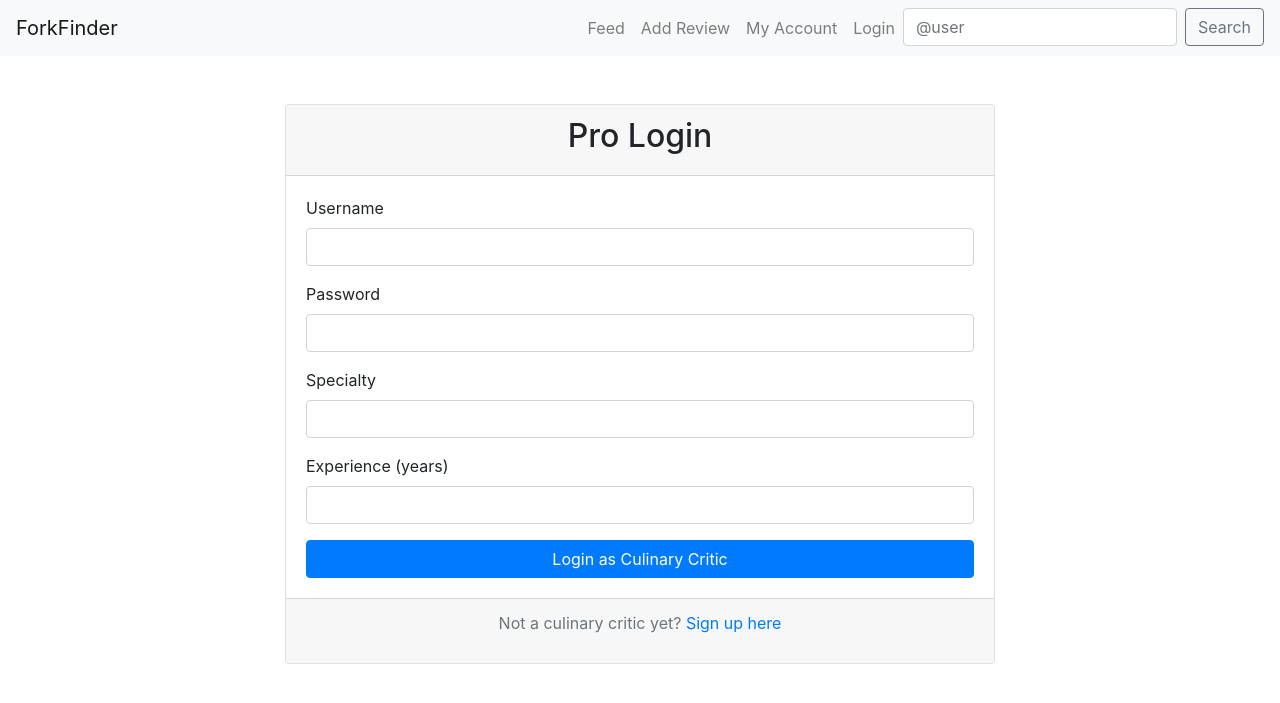
After one commit to paulfersi/fork_finder, a Django app: page /pro-login/ in a window 1280 px wide. The commit adds this page. Shown: the top 703 px of the page. Run offline with Django 5.2, Linux system fonts and the light colour scheme; some libraries are stand-ins or nearby versions.

Commit message:
working on login/registration

```diff
--- a/core/urls.py
+++ b/core/urls.py
@@ -4,7 +4,7 @@ from .views import feed_view, account_view,profile_view,search_user_view, AddRev
 STATIC_URL = "/media/static"
 
 urlpatterns = [
-    path("", feed_view, name="feed"),
+    path('feed/', feed_view, name="feed"),
     path('account/', account_view, name='account'),
     path('add_review/', AddReviewView.as_view(), name='add_review'),
     path("profile/<int:pk>/", profile_view, name="profile"),
--- a/core/views.py
+++ b/core/views.py
@@ -24,6 +24,12 @@ def feed_view(request):
 def account_view(request):
     # logic to get account data
     return render(request, 'account.html')
+
+def landing_page_view(request):
+    return render(request, 'landing_page.html')
+
+def pro_login_view(request):
+    return render(request, 'registration/pro_login.html')
 
 class UserCreateView(CreateView):
     form_class = UserCreationForm
--- a/fork_finder/urls.py
+++ b/fork_finder/urls.py
@@ -17,7 +17,7 @@ Including another URLconf
 from django.contrib import admin
 from django.urls import path,include
 from django.contrib.auth import views as auth_views
-from core.views import UserCreateView
+from core.views import UserCreateView, landing_page_view, pro_login_view
 from django.conf.urls.static import static
 from django.conf import settings
 from .settings import MEDIA_URL, MEDIA_ROOT
@@ -30,4 +30,6 @@ urlpatterns = [
     path("login/",auth_views.LoginView.as_view(), name="login"),
     path("logout/",auth_views.LogoutView.as_view(), name="logout"),
     path('',include('recommendations.urls')),
+    path('', landing_page_view, name='landing_page'),
+    path('pro-login/', pro_login_view, name='pro_login'),
 ] + static(MEDIA_URL, document_root=MEDIA_ROOT)
--- /dev/null
+++ b/templates/registration/pro_login.html
@@ -0,0 +1,41 @@
+{% extends "base.html" %}
+
+{% block content %}
+<div class="container">
+    <div class="row justify-content-center mt-5">
+        <div class="col-md-8">
+            <div class="card">
+                <div class="card-header">
+                    <h2 class="text-center">Pro Login</h2>
+                </div>
+                <div class="card-body">
+                    <form method="post">
+                        {% csrf_token %}
+                        <div class="form-group">
+                            <label for="username">Username</label>
+                            <input type="text" class="form-control" id="username" name="username" required>
+                        </div>
+                        <div class="form-group">
+                            <label for="password">Password</label>
+                            <input type="password" class="form-control" id="password" name="password" required>
+                        </div>
+                        <!-- Additional fields specific to culinary critics -->
+                        <div class="form-group">
+                            <label for="specialty">Specialty</label>
+                            <input type="text" class="form-control" id="specialty" name="specialty">
+                        </div>
+                        <div class="form-group">
+                            <label for="experience">Experience (years)</label>
+                            <input type="number" class="form-control" id="experience" name="experience">
+                        </div>
+                        <button type="submit" class="btn btn-primary btn-block">Login as Culinary Critic</button>
+                    </form>
+                </div>
+                <div class="card-footer text-muted text-center">
+                    <p>Not a culinary critic yet? <a href="{% url 'register' %}">Sign up here</a></p>
+                </div>
+            </div>
+        </div>
+    </div>
+</div>
+{% endblock %}
```
Also changed, not shown: templates/landing_page.html (added, +24 -0 lines), templates/registration/login.html (+21 -7 lines), templates/registration/user_create.html (+21 -12 lines), db.sqlite3.
